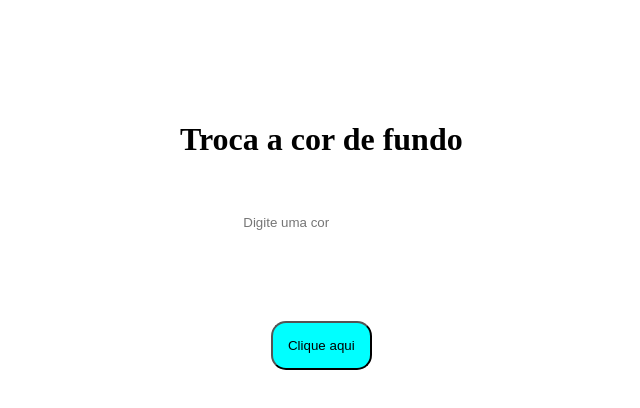
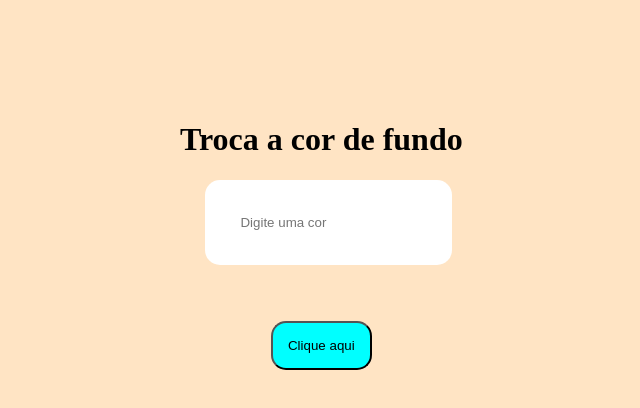
Before and after one commit to klausouza20/ProjetoBotao, a plain HTML site: page index.html in a window 1280 px wide. Shown: the whole page, without its empty margins (332-972 px from the left). Drawn offline with Linux system fonts and the light colour scheme.

Commit message:
Adicionando cor padrão ao fundo

```diff
--- a/css/style.css
+++ b/css/style.css
@@ -5,6 +5,7 @@
 body{
     margin: 0;
     padding: 0;
+    background-color: bisque;
 }
 
 .header{
@@ -32,7 +33,7 @@ body{
 
 #cor{
     display: block;
-    margin-left: 10%;
+    margin-left: 9%;
     padding: 35px;
     border-radius: 15px;
     border: none;
```
